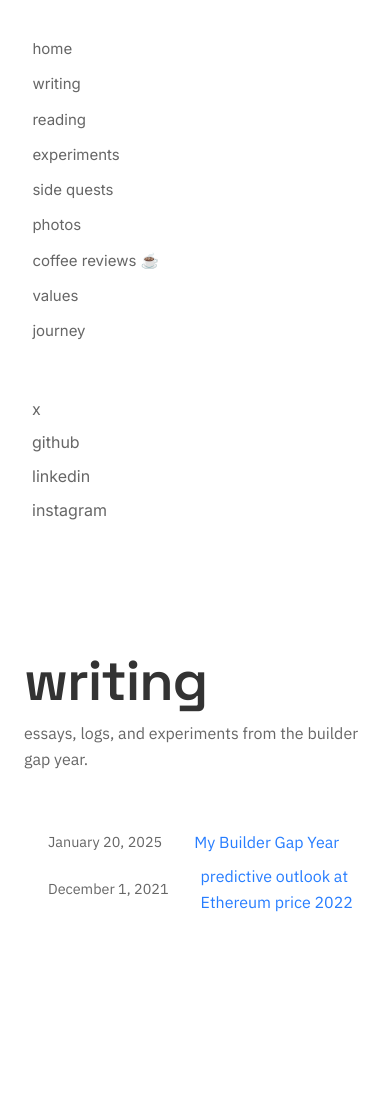
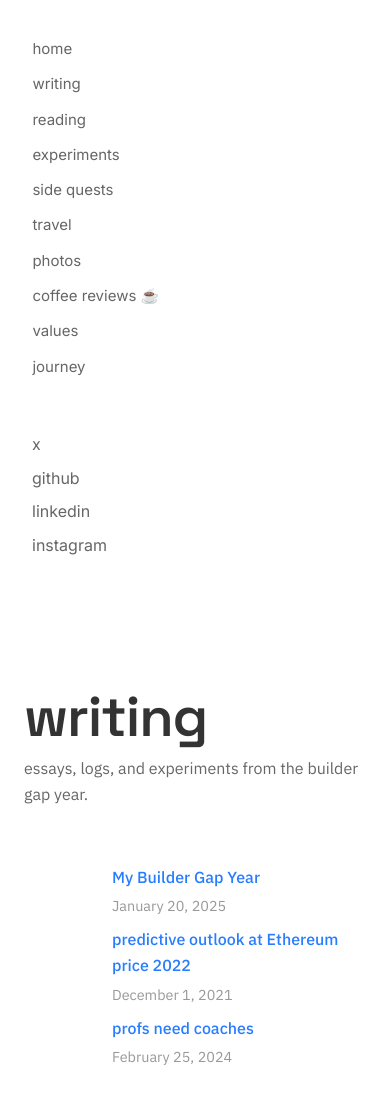
Before and after one commit to alexshibu1/alexshibu.com, a Next.js app: page /writing in a window 390 px wide. Shown: the top 1104 px of the page. Before the commit the page ends 972 px from the top, so only its background shows below. Built offline with nearby package versions, Linux system fonts and the light colour scheme.

Commit message:
few changes for writitng page and random essay pf mine

```diff
--- a/app/components/sidebar.tsx
+++ b/app/components/sidebar.tsx
@@ -20,6 +20,9 @@ export default function Sidebar() {
         </Link>
         <Link href="/sidequest" className={linkClassName}>
           side quests
+        </Link>
+        <Link href="/travel" className={linkClassName}>
+          travel
         </Link>
         <Link href="/photos" className={linkClassName}>
           photos
--- /dev/null
+++ b/app/essay/profs/page.mdx
@@ -0,0 +1,31 @@
+export const metadata = {
+  title: "profs need coaches",
+  description: "But teachers don’t have teaching coaches to activity improve their skills
+",
+};
+
+<EssayHeader title="profs need coaches" />
+
+Profs need coaches
+
+CEO’s have coo coaches
+
+Athletes have person trainers
+
+Doctors have older doctors
+
+But teachers don’t have teaching coaches to activity improve their skills
+
+Back in grade threee my principle came to sit in on my teacher for 1 period
+
+Why is that not a thing.
+
+People who help them convey information better
+
+Some of these profs at uni really suck man specially in teaching
+
+In every other high-stakes job, there is some form of regular coaching or mentoring built into the system.
+
+Teaching is just as important, but we mostly leave profs alone and hope they “figure it out” on their own.
+
+If teachers had real teaching coaches the same way CEOs, athletes, and doctors do, students would actually feel the difference in how clearly things are explained and how much they learn.
--- a/app/globals.css
+++ b/app/globals.css
@@ -144,7 +144,7 @@ body {
 
   width: 100%;
 
-  max-width: 700px;
+  max-width: 820px; /* Increased to maintain text width */
 
   padding: 2rem;
 
@@ -253,30 +253,37 @@ body {
 
 /* Essays list */
 
+.writing-list {
+  margin-top: 2rem;
+  padding-left: 0; /* Remove default ul padding */
+  list-style: none; /* Remove default bullets */
+}
+
 .essay-item {
-  display: flex;
-
-  align-items: center;
+  display: grid;
+  grid-template-columns: 1fr 150px; /* Title takes space, Date gets fixed column */
+  gap: 1rem;
+  align-items: baseline; /* Align text base */
+  margin-bottom: 0.5rem;
+  border-bottom: none;
+  padding-bottom: 0;
+  padding: 0rem 0rem 0rem 4rem;
 }
 
 .essay-item a {
-  flex: 1;
+  text-decoration: none;
+  color: #277dff;
+  font-weight: 500;
+}
 
-  text-decoration: none;
-
-  color: #277dff;
+.essay-item a:hover {
+  text-decoration: underline;
 }
 
 .date {
-  color: #666666;
-
+  color: #999;
   font-size: 0.9rem;
-
-  min-width: 120px;
-
-  text-align: left;
-
-  padding-right: 2rem;
+  text-align: left; /* Align to the start of the grid column */
 }
 
 /* Responsive */
@@ -301,6 +308,19 @@ body {
 
     padding: 1.5rem;
   }
+
+  /* Stack essays vertically on mobile if needed */
+  .essay-item {
+    display: flex; /* Switch back to flex for mobile stacking */
+    flex-direction: column;
+    align-items: flex-start;
+    gap: 0.25rem;
+  }
+
+  .date {
+    text-align: left;
+    min-width: auto;
+  }
 }
 
 @media (min-width: 1920px) {
@@ -314,34 +334,3 @@ body {
     max-width: 800px;
   }
 }
-
-/* Writing */
-
-/* Writing list */
-.writing-list {
-  margin-top: 2rem;
-}
-
-.writing-item {
-  margin-bottom: 2rem;
-  padding-bottom: 1.5rem;
-  border-bottom: 1px solid #e5e5e5;
-}
-
-.writing-item:last-child {
-  border-bottom: none;
-}
-
-.writing-item h2 {
-  font-family: var(--font-plex-sans), system-ui, sans-serif;
-  font-size: 20px;
-  font-weight: 500;
-  color: #ff5151;
-  margin: 0 0 0.25rem 0;
-}
-
-.writing-item p {
-  font-size: 14px;
-  color: #666666;
-  margin: 0;
-}
--- a/app/writing/page.tsx
+++ b/app/writing/page.tsx
@@ -11,6 +11,11 @@ const essays = [
     title: "predictive outlook at Ethereum price 2022",
     date: "December 1, 2021",
   },
+  {
+    slug: "profs",
+    title: "profs need coaches",
+    date: "February 25, 2024",
+  },
 ];
 
 export default function WritingPage() {
@@ -21,11 +26,11 @@ export default function WritingPage() {
         essays, logs, and experiments from the builder gap year.
       </p>
 
-      <ul style={{ marginTop: "2rem" }}>
+      <ul className="writing-list">
         {essays.map((essay) => (
           <li key={essay.slug} className="essay-item">
+            <Link href={`/essay/${essay.slug}`}>{essay.title}</Link>
             <span className="date">{essay.date}</span>
-            <Link href={`/essay/${essay.slug}`}>{essay.title}</Link>
           </li>
         ))}
       </ul>
```
Also changed, not shown: assets/Screenshot_2025-12-01_at_4.18.14_PM-8802e70b-7436-42fb-bde3-e4af512a218d.png (added), assets/Screenshot_2025-12-01_at_4.23.55_PM-ba702e75-a9cb-48e6-8340-60992bf4e0df.png (added).
